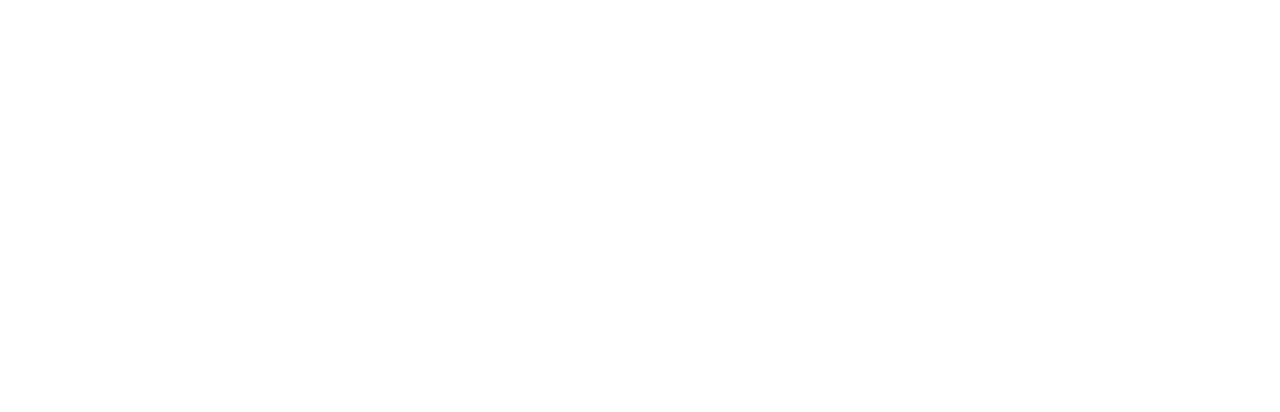
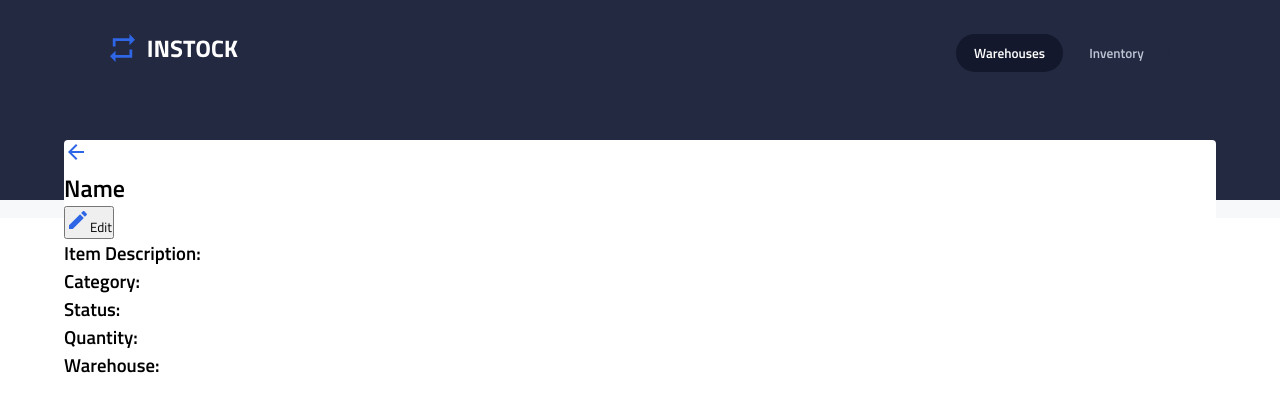
Before and after one commit to ShirinSadeghii/instock-frontend, a React (Create React App) app: page /inventory/1 in a window 1280 px wide. Before the commit this address had no page. Shown: the top 412 px of the page. Built offline with nearby package versions, Linux system fonts and the light colour scheme; no server answers.

Commit message:
Base layout and pulling from API finished.

```diff
--- a/package.json
+++ b/package.json
@@ -6,11 +6,12 @@
     "@testing-library/jest-dom": "^5.17.0",
     "@testing-library/react": "^13.4.0",
     "@testing-library/user-event": "^13.5.0",
+    "axios": "^1.6.1",
     "express": "^4.18.2",
     "react": "^18.2.0",
     "react-dom": "^18.2.0",
     "react-router-dom": "^6.18.0",
-    "react-scripts": "5.0.1",
+    "react-scripts": "^5.0.1",
     "sass": "^1.69.5",
     "web-vitals": "^2.1.4"
   },
--- a/src/App.jsx
+++ b/src/App.jsx
@@ -2,6 +2,7 @@
 import Inventory from "./pages/Inventory/Inventory";
 import WarehouseDetails from "./pages/WarehouseDetails/WarehouseDetails";
 import Warehouses from "./pages/Warehouses/Warehouses";
+import InventoryDetails from "./pages/InventoryDetails/InventoryDetails";
 import "./App.scss";
 
 function App() {
@@ -12,6 +13,7 @@
           <Route path="/" element={<Warehouses />}></Route>
           <Route path="/details" element={<WarehouseDetails />}></Route>
           <Route path="/inventory" element={<Inventory />}></Route>
+          <Route path="/inventory/:itemId" element={<InventoryDetails/>}></Route>
         </Routes>
       </BrowserRouter>
 
--- /dev/null
+++ b/src/pages/InventoryDetails/InventoryDetails.jsx
@@ -0,0 +1,97 @@
+import { useState, useEffect } from 'react'
+import { useParams, useNavigate } from "react-router-dom";
+import Header from '../../components/Header/Header';
+import Footer from '../../components/Footer/Footer';
+import ArrowBack from '../../assets/Icons/arrow_back-24px.svg';
+import Edit from '../../assets/Icons/edit-24px.svg';
+import './InventoryDetails.scss';
+import axios from 'axios';
+
+function InventoryDetails() {
+    const { itemId } = useParams('');
+    const [itemData, setItemData] = useState();
+
+
+    // MARK: Use Effect - Fetch Data
+    useEffect(() => {
+        async function fetchItemData(itemId) {
+            try {
+                const response = await axios.get(`http://3.20.237.64:80/inventories/${itemId}`);
+                setItemData(response.data[0]);
+
+            } catch (error) {
+                console.log(error);
+            }
+        }
+        fetchItemData(itemId);
+    }, [itemId]);
+
+
+    // MARK: Return Function
+    return (
+        <div>
+
+            {/* MARK: Generic Headuur */}
+            <Header />
+
+            {/* MARK: Item Header */}
+            <div className='inventory-item-container'>
+                <section className="inventory-item-section">
+                    <div className='inventory-item-header'>
+                        <div className='inventory-item-header__container'>
+                            <img src={ArrowBack} alt="arrow back icon"></img>
+                            <h1 className='inventory-item-header__title'>Name</h1>
+                        </div>
+                        <div className='inventory-item-header__container'>
+                            <button className='inventory-item-header__edit-btn'>
+                                <img className="inventory-item-header__edit-icon" src={Edit} alt='edit icon'></img>
+                                <span className='inventory-item-header__edit-txt'>Edit</span>
+                            </button>
+                        </div>
+                    </div>
+
+                    <div className='inventory-details'>
+
+                        {/* MARK: Top Layer Info */}
+                        <div className='inventory-details__top-layer'>
+                            <article className='inventory-details__info-item'>
+                                <h3>Item Description:</h3>
+                                <p>{itemData?.description}</p>
+                            </article>
+                            <article className='inventory-details__info-item'>
+                                <h3>Category:</h3>
+                                <p>{itemData?.category}</p>
+                            </article>
+                        </div>
+
+                        {/* MARK: Bottom Layer Info */}
+                        <div className='inventory-details__bottom-layer'>
+                            <article className='inventory-details__info-item'>
+                                <h3>Status:</h3>
+                                <p>{itemData?.status}</p>
+                            </article>
+                            <article className='inventory-details__info-item'>
+                                <h3>Quantity:</h3>
+                                <p>{itemData?.quantity}</p>
+                            </article>
+                            <article className='inventory-details__info-item'>
+                                <h3>Warehouse:</h3>
+                                <p>{itemData?.warehouse_id}</p>
+                            </article>
+                        </div>
+
+                    </div>
+
+                </section>
+
+                {/* MARK: Futuur */}
+                <Footer />
+            </div>
+        </div>
+
+
+
+    )
+}
+
+export default InventoryDetails
--- /dev/null
+++ b/src/pages/InventoryDetails/InventoryDetails.scss
@@ -0,0 +1,56 @@
+@import '../../styles/partials/_variables.scss';
+
+.inventory-item-container{
+    position: relative;
+    background-color: $Light-Grey;
+}
+
+.inventory-item-section{
+    position: absolute;
+    width: 90%;
+    top: calc($card-offset*(-1));
+    left: 5%;
+    right: 5%;
+}
+
+.inventory-item-section{
+    background-color: white;
+    border-radius: $corner-radius;
+}
+
+.inventory-item-header{
+    &__container{
+
+    }
+
+    &__title{
+
+    }
+
+    &__edit-btn{
+
+    }
+
+    &__edit-icon{
+
+    }
+
+    &__edit-txt{
+
+    }
+}
+
+
+.inventory-details{
+    &__top_layer{
+
+    }
+
+    &__bottom_layer{
+
+    }
+
+    &__info-item{
+
+    }
+}
--- a/src/styles/partials/_variables.scss
+++ b/src/styles/partials/_variables.scss
@@ -15,3 +15,31 @@
 //SUPPORTING COLORS
 $Green: #158463;
 $Red: #C94515;
+
+
+
+
+// MARK: Robert's
+$icon-dimen: 24px;
+$line-height: 20px;
+$title-header-height: 100px;
+$card-offset: 60px;
+
+$corner-radius: 0.25rem;
+$small-title-bottom-padding: 0.25rem;
+$text-bottom-padding: 1.5rem;
+$text-top-padding: 1rem;
+
+:root{
+    --base-padding: 1rem;
+}
+
+@media (min-width: 768px) { // above mobile (768px)
+  :root{ // auto adjust global variables
+    --base-padding: 2rem;
+  }
+}
+
+@media (min-width: 1280px) { // above tablet (1280px)
+
+}
```
Also changed, not shown: 1 other file (tests, documents, lock files or other folders).
